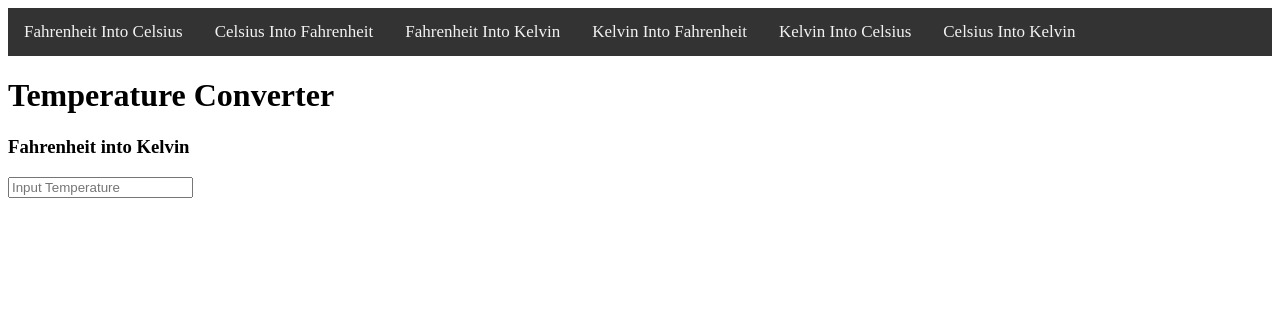
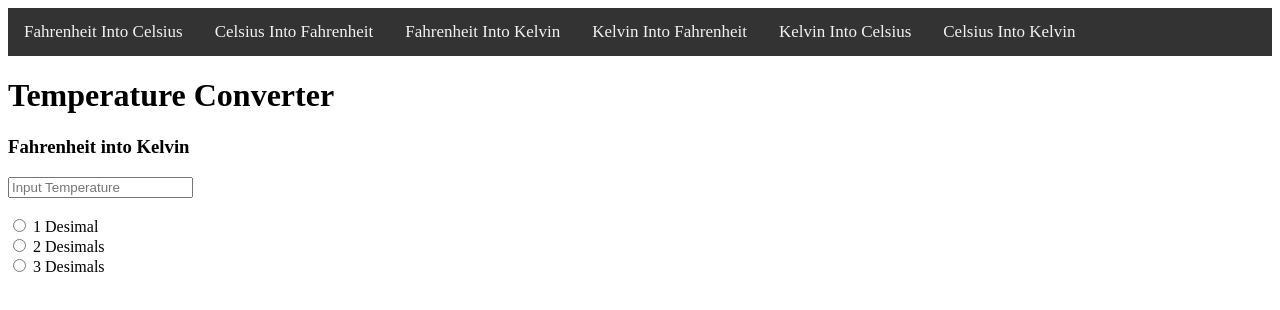
Before and after one commit to Hietzu22/Lampomuunnin, a plain HTML site: page FK.html in a window 1280 px wide. Drawn offline with Linux system fonts and the light colour scheme.

Commit message:
Added radio buttons for decimals

```diff
--- a/FK.html
+++ b/FK.html
@@ -20,12 +20,20 @@
     <h1>Temperature Converter</h1>
     <h3>Fahrenheit into Kelvin</h3>
     <input type="text" name="temp" id="temp" placeholder="Input Temperature" onchange="muunnaArvo(this.value)">
+
     <h3 id="vastaus"></h3>
+
+    <input type="radio" id="male" name="gender" value="male">
+    <label for="male">1 Desimal</label><br>
+    <input type="radio" id="female" name="gender" value="female">
+    <label for="female">2 Desimals</label><br>
+    <input type="radio" id="other" name="gender" value="other">
+    <label for="other">3 Desimals</label>
 
     <script>
         function muunnaArvo(luku){
             let muunnettuArvo=0;
-            muunnettuArvo = (luku) + 459.67 / 1.8;
+            muunnettuArvo = (luku * 1 + 459.67) / 1.8;
             console.log(muunnettuArvo);
             tulostaVastaus(muunnettuArvo);
         }
@@ -33,6 +41,7 @@
         function tulostaVastaus(vastaus){
             document.getElementById("vastaus").innerHTML = vastaus;
         }
+
     </script>
 
 </body>
```
Also changed, not shown: CF.html (+7 -0 lines), CK.html (+7 -0 lines), FC.html (+7 -0 lines), KC.html (+7 -0 lines), KF.html (+7 -0 lines).
